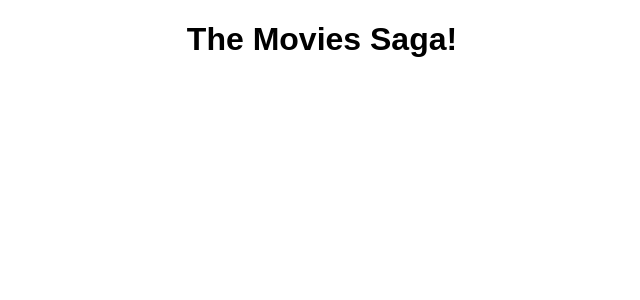
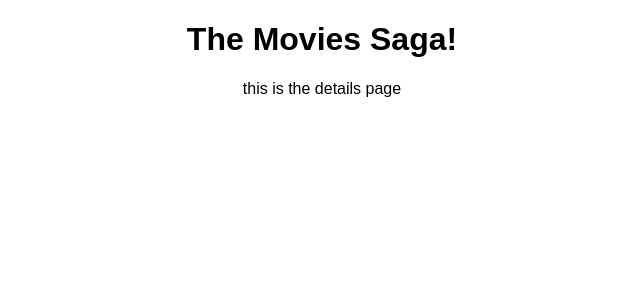
Before and after one commit to janmichaelbiyo/weekend-movie-sagas, a React (Vite) app: page /#/details in a window 1280 px wide. Shown: the top 300 px of the page, without its empty margins (318-958 px from the left). Built offline with nearby package versions, Linux system fonts and the light colour scheme.

Commit message:
started with some dressing and made the database call

```diff
--- a/src/components/App/App.jsx
+++ b/src/components/App/App.jsx
@@ -1,5 +1,6 @@
 import { Route, HashRouter as Router } from 'react-router-dom';
 import MovieList from '../MovieList/MovieList';
+import MovieDetails from '../MovieDetails/MovieDetails';
 import './App.css';
 
 function App() {
@@ -12,9 +13,10 @@
         </Route>
 
         {/* Details page */}
-
+        <Route path="/details">
+          <MovieDetails />
+        </Route>
         {/* Add Movie page */}
-
       </Router>
     </div>
   );
--- /dev/null
+++ b/src/components/MovieDetails/MovieDetails.jsx
@@ -0,0 +1,9 @@
+function MovieDetails() {
+  return (
+    <>
+      <p>this is the details page</p>
+    </>
+  );
+}
+
+export default MovieDetails;
```
Also changed, not shown: 2 other files (tests, documents, lock files or other folders).
